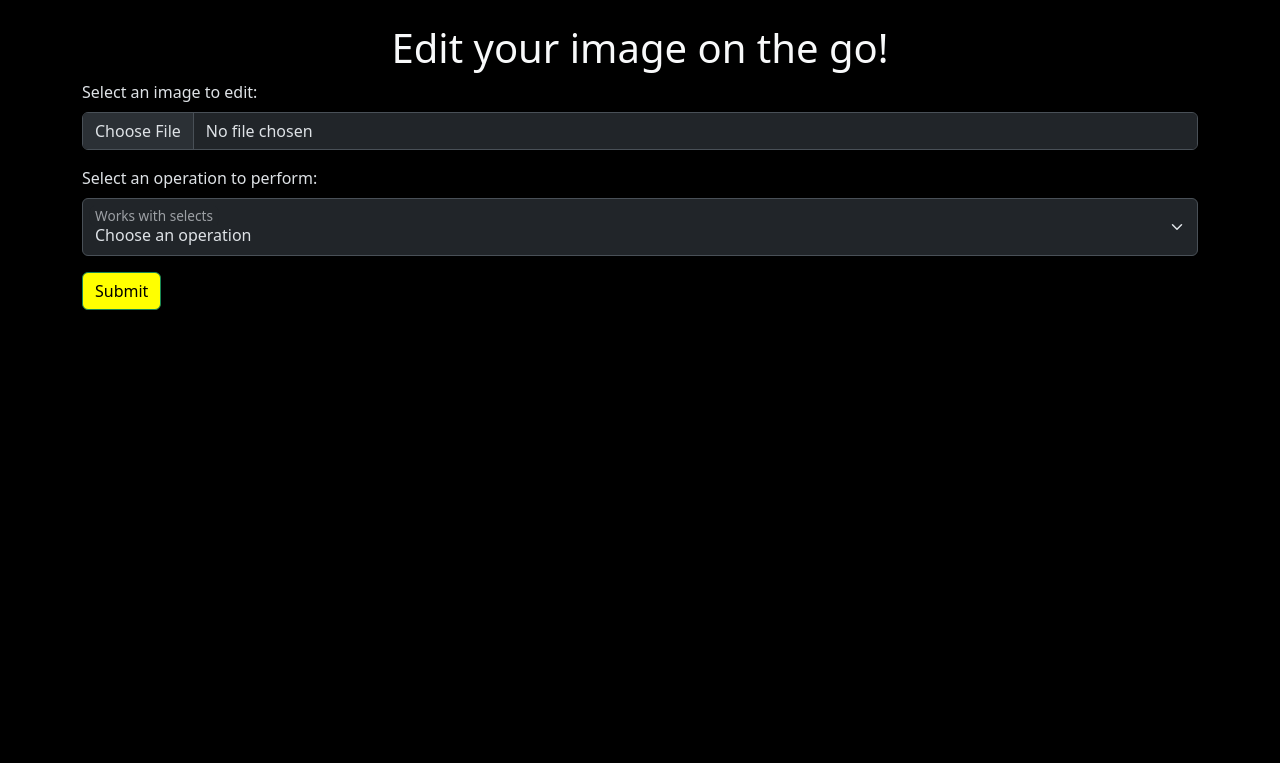
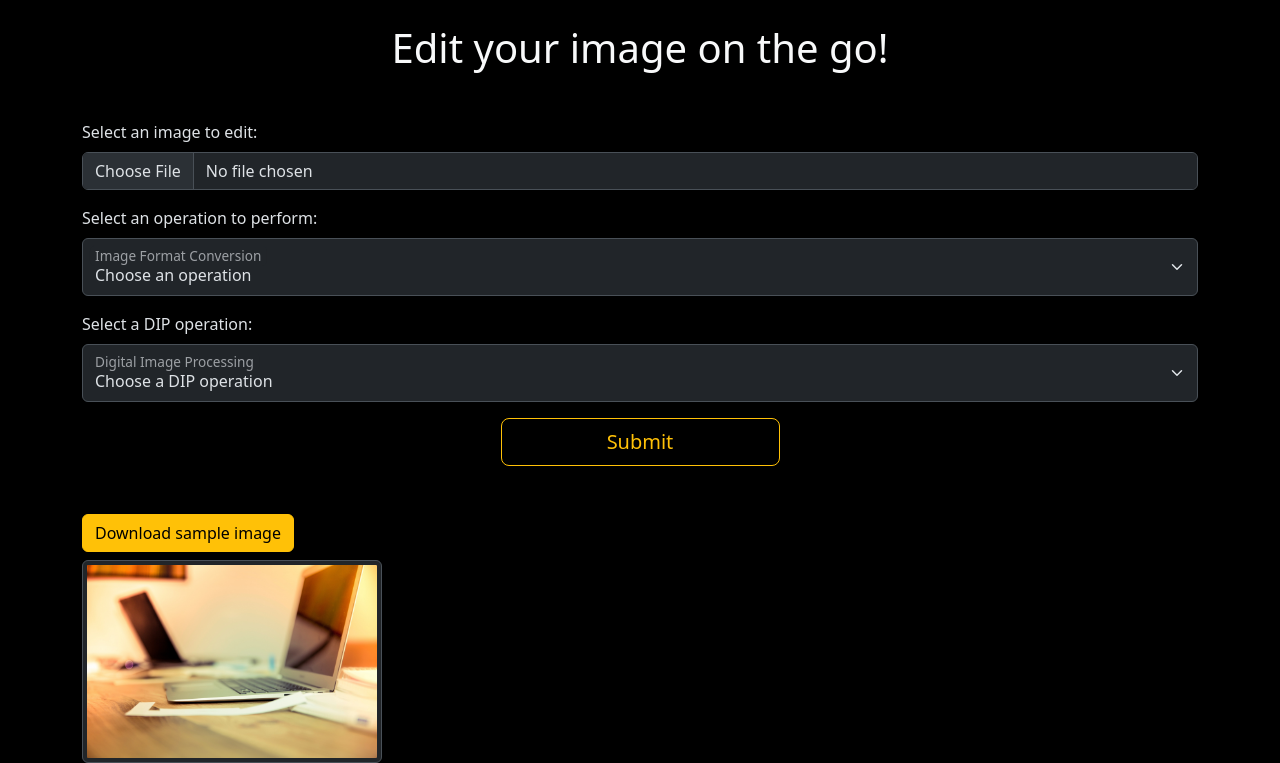
Before and after one commit to shaikh-arish-iqbal/Image-Processor, a Flask app: page / in a window 1280 px wide. Shown: the part 56-819 px from the top of the page. Before the commit the page ends 366 px from the top, so only its background shows below. Run offline with Flask 3, Linux system fonts and the light colour scheme; some libraries are stand-ins or nearby versions.

Commit message:
completed dip operations

```diff
--- a/main.py
+++ b/main.py
@@ -1,5 +1,4 @@
 from flask import Flask, render_template, request, flash, redirect, url_for
-from flask import Flask, flash, request, redirect, url_for
 from werkzeug.utils import secure_filename
 import os
 import cv2
@@ -12,43 +11,79 @@ app.secret_key = 'super secret key'
 app.config['UPLOAD_FOLDER'] = UPLOAD_FOLDER
 
 def allowed_file(filename):
-    return '.' in filename and \
-           filename.rsplit('.', 1)[1].lower() in ALLOWED_EXTENSIONS
+    return '.' in filename and filename.rsplit('.', 1)[1].lower() in ALLOWED_EXTENSIONS
+
+def processImage(filename, operation, dip_operation):
+    print(f"Processing - Operation: {operation}, DIP Operation: {dip_operation}")  # Debugging
+
+    img = cv2.imread(f"uploads/{filename}")
+    newFilename = f"static/{filename}"
+
+    # Handle format conversions
+    if operation in ["cgray", "cwebp", "cjpeg", "cpng"]:
+        if operation == "cgray":
+            imgProcessed = cv2.cvtColor(img, cv2.COLOR_BGR2GRAY)
+        elif operation == "cwebp":
+            newFilename = f"static/{filename.split('.')[0]}.webp"
+            imgProcessed = img
+        elif operation == "cjpeg":
+            newFilename = f"static/{filename.split('.')[0]}.jpg"
+            imgProcessed = img
+        elif operation == "cpng":
+            newFilename = f"static/{filename.split('.')[0]}.png"
+            imgProcessed = img
+
+    # Handle DIP operations
+    elif dip_operation in ["edge", "blur", "threshold", "hist_eq"]:
+        if dip_operation == "edge":
+            imgProcessed = cv2.Canny(img, 100, 200)
+        elif dip_operation == "blur":
+            imgProcessed = cv2.GaussianBlur(img, (7, 7), 0)
+        elif dip_operation == "threshold":
+            gray = cv2.cvtColor(img, cv2.COLOR_BGR2GRAY)
+            _, imgProcessed = cv2.threshold(gray, 127, 255, cv2.THRESH_BINARY)
+        elif dip_operation == "hist_eq":
+            gray = cv2.cvtColor(img, cv2.COLOR_BGR2GRAY)
+            imgProcessed = cv2.equalizeHist(gray)
+
+    else:
+        return None  # Return None if no valid operation
+
+    cv2.imwrite(newFilename, imgProcessed)
+    return newFilename
 
 
-def processImage(filename, operation):
-    print(f"the operation is {operation} and filename is {filename}")
-    img = cv2.imread(f"uploads/{filename}")
-    match operation:
-        case "cgray":
-            imgProcessed = cv2.cvtColor(img, cv2.COLOR_BGR2GRAY)
-            cv2.imwrite(f"static/{filename}", imgProcessed)
-            return filename
-    pass
-
 @app.route("/")
-def hello_world():
+def home():
     return render_template("index.html")
 
 @app.route("/edit", methods=["GET", "POST"])
 def edit():
     if request.method == "POST":
-        operation = request.form.get("operation")
-        # check if the post request has the file part
+        operation = request.form.get("operation", "").strip()
+        dip_operation = request.form.get("dip_operation", "").strip()
+
+        print(f"Received operation: {operation}, DIP operation: {dip_operation}")  # Debugging
+
         if 'file' not in request.files:
             flash('No file part')
             return redirect(request.url)
+
         file = request.files['file']
-        # If the user does not select a file, the browser submits an
-        # empty file without a filename.
         if file.filename == '':
             flash('No selected file')
             return redirect(request.url)
+
         if file and allowed_file(file.filename):
             filename = secure_filename(file.filename)
             file.save(os.path.join(app.config['UPLOAD_FOLDER'], filename))
-            processImage(filename, operation)
-            flash(f"Image processed successfully. You can download it from <a href='/static/{filename}' target='_blank' >here</a>.")
+
+            new = processImage(filename, operation, dip_operation)
+            if new:
+                flash(f"Image processed successfully. Download it <a href='/{new}' target='_blank'>here</a>.")
+            else:
+                flash("Invalid operation selected.")  # Error message
+
             return render_template("index.html")
 
     return render_template("index.html")
--- a/templates/index.html
+++ b/templates/index.html
@@ -15,7 +15,7 @@
     <!-- Navbar -->
     <nav class="navbar navbar-expand-lg navbar-dark bg-black">
       <div class="container">
-        <a class="navbar-brand" href="/"
+        <a class="navbar-brand" href="https://shaikharish.netlify.app/"
           >A R <span style="color: yellow">I</span> S H</a
         >
         <button
@@ -41,7 +41,7 @@
 
     {% with messages = get_flashed_messages(with_categories=true) %} {% if
     messages %} {% for category, message in messages %}
-    <div class="alert alert-success alert-dismissible fade show" role="alert">
+    <div class="alert alert-warning alert-dismissible fade show" role="alert">
       <strong>Success!</strong> {{ message | safe}}
       <button
         type="button"
@@ -54,7 +54,7 @@
 
     <!-- Title and Form -->
     <div class="container mt-4">
-      <h1 class="text-center text-light">Edit your image on the go!</h1>
+      <h1 class="text-center text-light mb-5">Edit your image on the go!</h1>
       <form action="/edit" method="post" enctype="multipart/form-data">
         <div class="mb-3">
           <label for="formFile" class="form-label"
@@ -62,35 +62,66 @@
           >
           <input class="form-control" type="file" name="file" id="formFile" />
         </div>
-        <label for="formFile" class="form-label"
+
+        <label for="operationSelect" class="form-label"
           >Select an operation to perform:</label
         >
         <div class="mb-3">
           <div class="form-floating">
-            <select
-              name="operation"
-              class="form-select"
-              id="floatingSelect"
-              aria-label="Floating label select example"
-            >
-              <option selected>Choose an operation</option>
+            <select name="operation" class="form-select" id="operationSelect">
+              <option value="">Choose an operation</option>
               <option value="cpng">Convert to PNG</option>
               <option value="cgray">Convert to Grayscale</option>
               <option value="cwebp">Convert to Webp</option>
               <option value="cjpeg">Convert to Jpg</option>
             </select>
-            <label for="floatingSelect">Works with selects</label>
+            <label for="operationSelect">Image Format Conversion</label>
           </div>
         </div>
 
-        <button
-          style="background-color: yellow; color: black"
-          type="submit"
-          class="btn btn-success"
+        <label for="dipOperationSelect" class="form-label"
+          >Select a DIP operation:</label
         >
-          Submit
-        </button>
+        <div class="mb-3">
+          <div class="form-floating">
+            <select
+              name="dip_operation"
+              class="form-select"
+              id="dipOperationSelect"
+            >
+              <option value="">Choose a DIP operation</option>
+              <option value="edge">Edge Detection (Canny)</option>
+              <option value="blur">Gaussian Blur</option>
+              <option value="threshold">Thresholding</option>
+              <option value="hist_eq">Histogram Equalization</option>
+            </select>
+            <label for="dipOperationSelect">Digital Image Processing</label>
+          </div>
+        </div>
+
+        <div class="text-center">
+          <button type="submit" class="btn btn-outline-warning btn-lg w-25">
+            Submit
+          </button>
+        </div>
       </form>
+
+      <a
+        href="static\file_example_PNG_2100kB.png"
+        download="static\file_example_PNG_2100kB.jpg"
+      >
+        <button type="button" class="btn btn-warning mt-5">
+          <i class="bi bi-download"></i>Download sample image
+          <i class="bi bi-download"></i>
+        </button> </a
+      ><br />
+      <img
+        src="static\file_example_PNG_2100kB.jpg"
+        width="300"
+        height="200"
+        alt=""
+        class="img-thumbnail mt-2"
+      />
     </div>
 
     <script
```
Also changed, not shown: static/file_example_PNG_2100kB.jpg (added), static/file_example_PNG_2100kB.png (added), static/file_example_PNG_2100kB.webp (added), static/file_example_PNG_2100kB_1.jpg (added), static/file_example_PNG_2100kB_2.png (added), static/sample.png (added), uploads/file_example_PNG_2100kB.png (added), uploads/file_example_PNG_2100kB_1.png (added), 1 other file.
